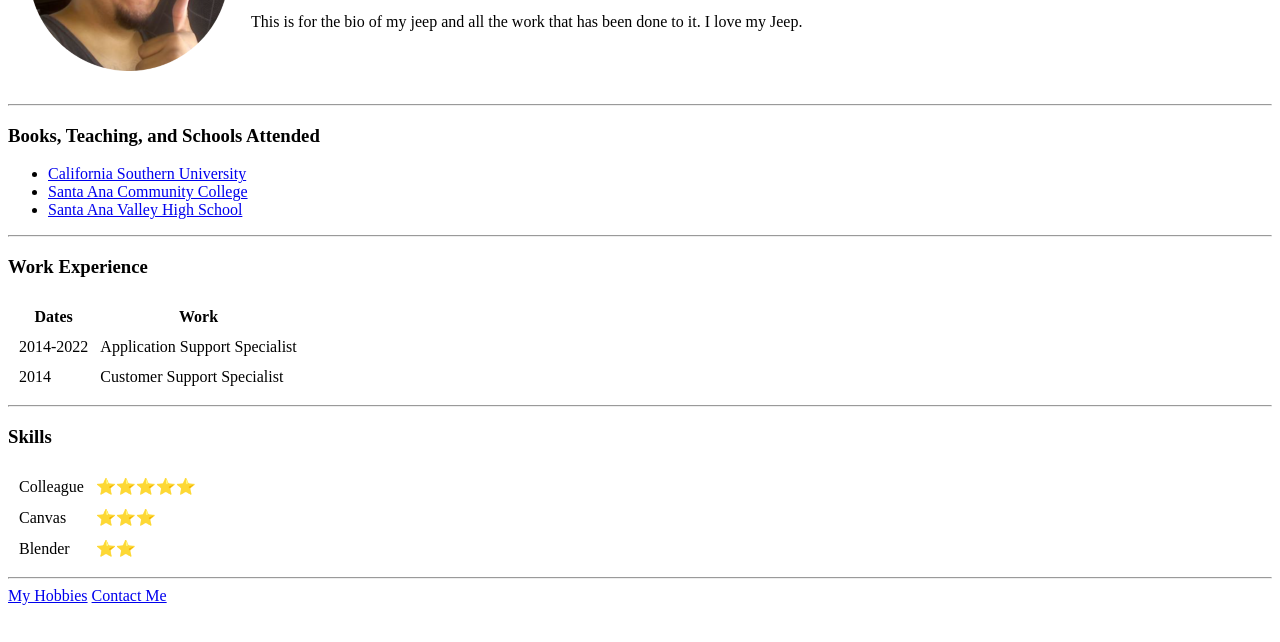
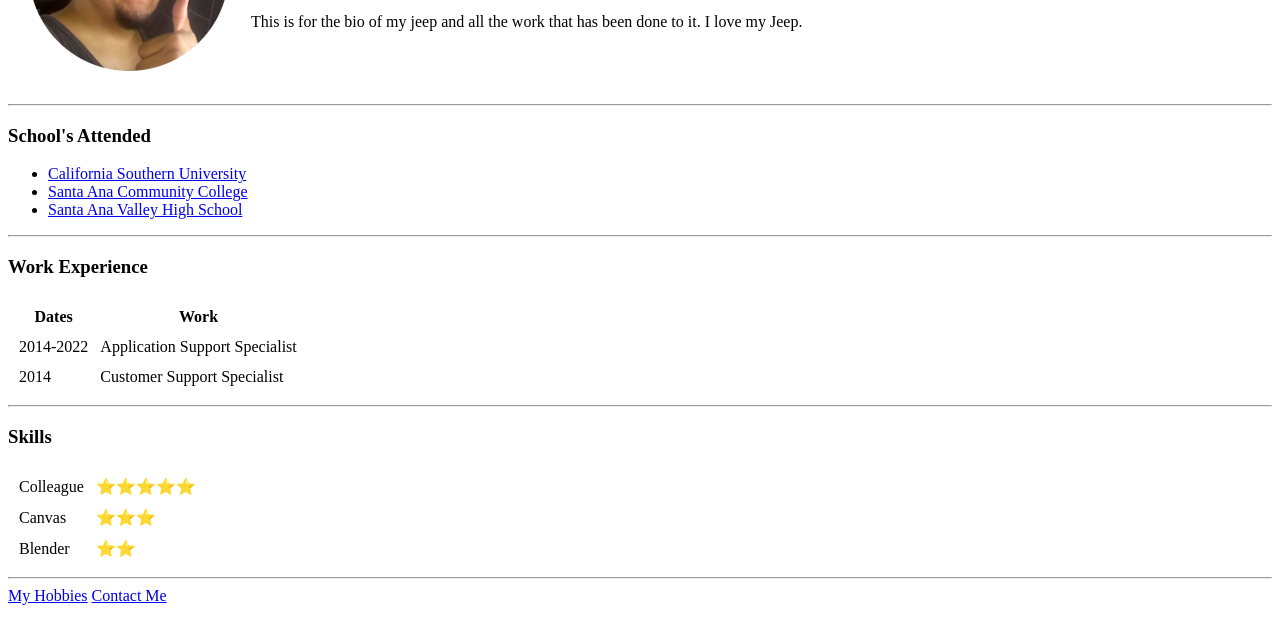
Before and after one commit to danjmon-76/cv, a plain HTML site: page index.html in a window 1280 px wide. Shown: the part 158-800 px from the top of the page. Drawn offline with Linux system fonts and the light colour scheme.

Commit message:
Update index.html

```diff
--- a/index.html
+++ b/index.html
@@ -15,7 +15,7 @@
             </tr>
         </table>
                 <hr>
-        <h3>Books, Teaching, and Schools Attended</h3>
+        <h3>School's Attended</h3>
         <ul>
             <li><a href="https://www.calsouthern.edu/">California Southern University</a></li>
             <li><a href="https://sac.edu/">Santa Ana Community College</a></li>
```
